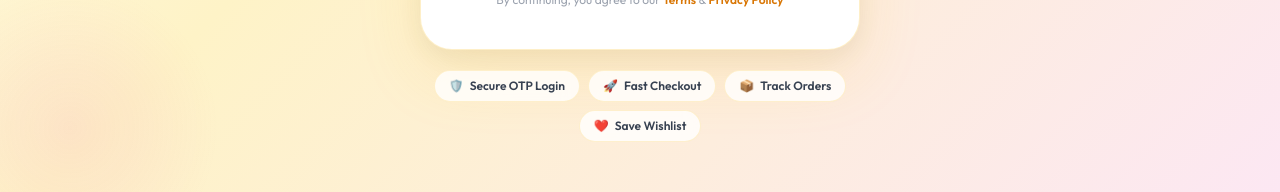
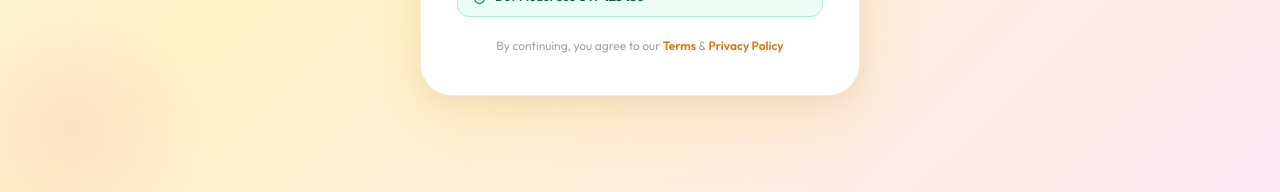
Before and after one commit to krishna-2005-debug/Yellow-Baby, a React (Vite) app in the folder forntend/: page /login in a window 1280 px wide. Shown: the part 602-794 px from the top of the page. Built offline with nearby package versions, Linux system fonts and the light colour scheme; no server answers.

Commit message:
style: remove features pills from login page

```diff
--- a/forntend/src/pages/Login.jsx
+++ b/forntend/src/pages/Login.jsx
@@ -5,12 +5,6 @@ import { sendOtp, verifyOtp } from '../api/api';
 import { useAuth } from '../context/AuthContext';
 import toast from 'react-hot-toast';
 
-const FEATURES = [
-  { icon: '🛡️', text: 'Secure OTP Login' },
-  { icon: '🚀', text: 'Fast Checkout' },
-  { icon: '📦', text: 'Track Orders' },
-  { icon: '❤️', text: 'Save Wishlist' },
-];
 
 export default function Login() {
   const { login } = useAuth();
@@ -268,21 +262,6 @@ export default function Login() {
           </p>
         </div>
 
-        {/* Feature pills below card */}
-        <div style={{ display: 'flex', gap: '8px', justifyContent: 'center', flexWrap: 'wrap', marginTop: '20px' }}>
-          {FEATURES.map(({ icon, text }) => (
-            <div key={text} style={{
-              display: 'flex', alignItems: 'center', gap: '6px',
-              padding: '6px 14px', borderRadius: '100px',
-              background: 'rgba(255,255,255,0.8)', backdropFilter: 'blur(8px)',
-              border: '1px solid rgba(251,191,36,0.2)',
-              fontSize: '12px', fontWeight: '600', color: '#374151',
-              fontFamily: 'Outfit, sans-serif',
-            }}>
-              <span>{icon}</span> {text}
-            </div>
-          ))}
-        </div>
       </div>
 
       <style>{`
```
